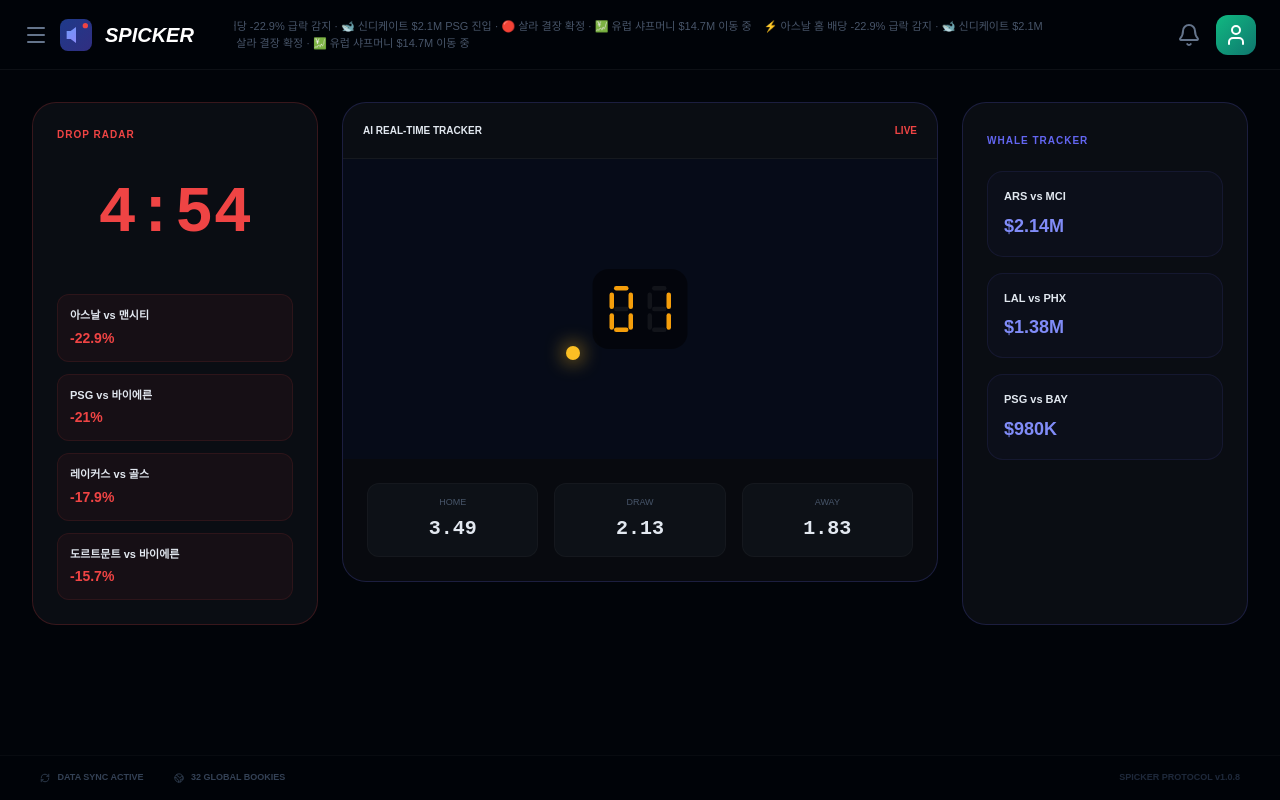
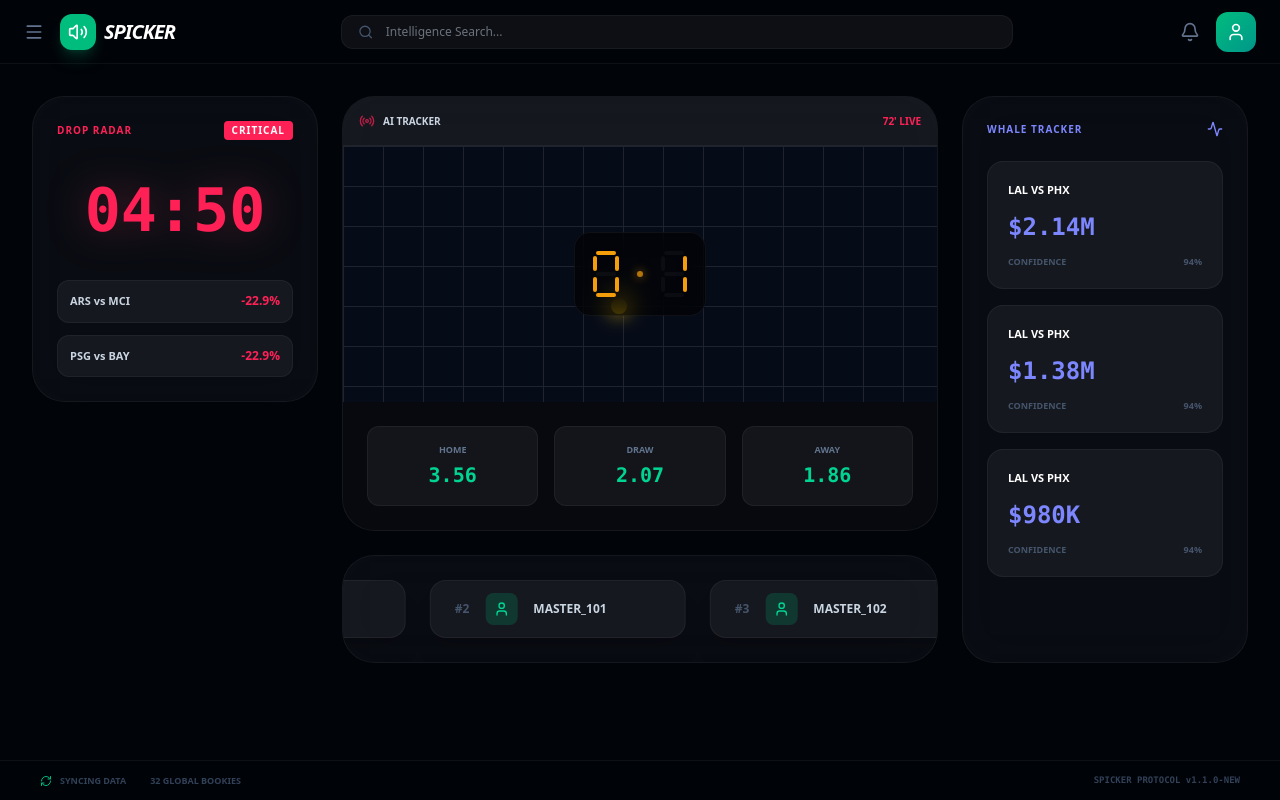
Before and after one commit to toygun0420/spicker, a Next.js app: page / in a window 1280 px wide. Built offline with nearby package versions, Linux system fonts and the light colour scheme.

Commit message:
Update: Next-gen Tailwind v4 optimized layout with Analog Scoreboard

```diff
--- a/app/page.tsx
+++ b/app/page.tsx
@@ -1,187 +1,141 @@
 'use client';
 
-import React, { useState, useEffect, useRef } from 'react';
-// 누락되었던 아이콘들을 임포트했습니다.
+import React, { useState, useEffect } from 'react';
 import {
-  Menu, Volume2, Bell, User, Radio, RefreshCw, Globe2, TrendingUp, Zap, Activity, PenTool, Search
+  Activity, Bell, ChevronRight, Crown, Globe2, Menu, Radio,
+  RefreshCw, Search, Timer, User, Volume2, Zap
 } from 'lucide-react';
 
-// ══════════════════════════════════════════════════
-// DATA
-// ══════════════════════════════════════════════════
-const BLOGGERS = Array.from({ length: 30 }, (_, i) => ({
-  id: i+1, rank: i+1,
-  name: ["ALPHA_7","SharpKing","WhaleHunter","OddsBreaker","DataPro","BetGenius","EdgeMaster","ProfitX","StatGod","TipLord","QuickEdge","ValueBet","MoneyLine","PickMaster","SharpEye","BetLogic","OddsHawk","TipKing","ProPick","WinRate"][i%20]+(i>=20?`_${i}`:""),
-  pts: 100000-i*1900, win: (81.3-i*0.9).toFixed(1),
-  grade: ["루키","실버","골드","플래티넘","다이아","마스터","그랜드마스터","크리스탈"][Math.min(Math.floor(i/4),7)],
-  gc: ["#64748b","#94a3b8","#fbbf24","#06b6d4","#6366f1","#8b5cf6","#ec4899","#00d4ff"][Math.min(Math.floor(i/4),7)],
-  streak: (i%8)+1, profit:`+${(120-i*2.5).toFixed(1)}%`,
-}));
+// --- [신버전 최적화: 아날로그 숫자 컴포넌트] ---
+const AnalogDigit = ({ n, color = "#f59e0b", size = 40 }: any) => {
+  const segs: any = {
+    top: [0,2,3,5,6,7,8,9], tl: [0,4,5,6,8,9], tr: [0,1,2,3,4,7,8,9],
+    mid: [2,3,4,5,6,8,9], bl: [0,2,6,8], br: [0,1,3,4,5,6,7,8,9], bot: [0,2,3,5,6,8,9]
+  };
+  const isActive = (s: string) => segs[s].includes(n);
+  const dim = "rgba(255,255,255,0.03)";
 
-const DROPS = [
-  {match:"아스날 vs 맨시티",before:2.40,after:1.85,pct:-22.9,league:"EPL",urgency:"CRITICAL"},
-  {match:"PSG vs 바이에른",before:3.10,after:2.45,pct:-21.0,league:"UCL",urgency:"HIGH"},
-  {match:"레이커스 vs 골스",before:2.80,after:2.30,pct:-17.9,league:"NBA",urgency:"HIGH"},
-  {match:"도르트문트 vs 바이에른",before:3.50,after:2.95,pct:-15.7,league:"분데스",urgency:"MEDIUM"},
-];
-
-const WHALES = [
-  {match:"ARS vs MCI",type:"SHARP",tag:"HOME",vol:"$2.14M",conf:94,delta:"+18.2%",books:["bet365","Pinnacle"]},
-  {match:"LAL vs PHX",type:"SYNDICATE",tag:"UNDER",vol:"$1.38M",conf:87,delta:"+12.7%",books:["Unibet","William"]},
-  {match:"PSG vs BAY",type:"SHARP",tag:"DRAW",vol:"$980K",conf:81,delta:"+9.4%",books:["bet365","Betfair"]},
-];
-
-const SHAREBET = [
-  {match:"리버풀 vs 맨시티",gap:"+13.1%",b1:{n:"bet365",v:2.10},b2:{n:"Unibet",v:1.92},profit:"보장 +4.2%",type:"SUPERBET",hot:true},
-  {match:"LAL vs PHO",gap:"+9.8%",b1:{n:"William",v:2.35},b2:{n:"Betfair",v:2.18},profit:"보장 +3.1%",type:"ARBI",hot:false},
-];
-
-const TICKER_TEXT = "⚡ 아스날 홈 배당 -22.9% 급락 감지  ·  🐋 신디케이트 $2.1M PSG 진입  ·  🔴 살라 결장 확정  ·  💹 유럽 샤프머니 $14.7M 이동 중";
-
-// ══════════════════════════════════════════════════
-// HOOKS
-// ══════════════════════════════════════════════════
-function useInterval(cb: any, ms: any) {
-  const r = useRef(cb);
-  useEffect(() => { r.current = cb; });
-  useEffect(() => { const id = setInterval(() => r.current(), ms); return () => clearInterval(id); }, [ms]);
-}
-
-// ══════════════════════════════════════════════════
-// COMPONENTS
-// ══════════════════════════════════════════════════
-function SpickerLogo({ size = 36 }) {
   return (
-    <svg width={size} height={size} viewBox="0 0 48 48" fill="none" xmlns="http://www.w3.org/2000/svg">
-      <defs>
-        <linearGradient id="lg1" x1="0" y1="0" x2="48" y2="48" gradientUnits="userSpaceOnUse">
-          <stop offset="0%" stopColor="#60a5fa"/><stop offset="50%" stopColor="#818cf8"/><stop offset="100%" stopColor="#a78bfa"/>
-        </linearGradient>
-        <linearGradient id="lg2" x1="0" y1="0" x2="48" y2="48" gradientUnits="userSpaceOnUse">
-          <stop offset="0%" stopColor="#1e3a8a"/><stop offset="100%" stopColor="#312e81"/>
-        </linearGradient>
-      </defs>
-      <rect width="48" height="48" rx="12" fill="url(#lg2)"/>
-      <path d="M10 18 L10 30 L16 30 L24 36 L24 12 L16 18 Z" fill="url(#lg1)"/>
-      <circle cx="38" cy="10" r="4" fill="#ef4444"/>
+    <svg width={size * 0.6} height={size} viewBox="0 0 30 50">
+      <rect x="5" y="2" width="20" height="4" rx="2" fill={isActive('top') ? color : dim} />
+      <rect x="2" y="7" width="4" height="15" rx="2" fill={isActive('tl') ? color : dim} />
+      <rect x="24" y="7" width="4" height="15" rx="2" fill={isActive('tr') ? color : dim} />
+      <rect x="5" y="23" width="20" height="4" rx="2" fill={isActive('mid') ? color : dim} />
+      <rect x="2" y="28" width="4" height="15" rx="2" fill={isActive('bl') ? color : dim} />
+      <rect x="24" y="28" width="4" height="15" rx="2" fill={isActive('br') ? color : dim} />
+      <rect x="5" y="44" width="20" height="4" rx="2" fill={isActive('bot') ? color : dim} />
     </svg>
   );
-}
+};
 
-function AnalogDigit({ n, color = "#f59e0b", size = 52 }: any) {
-  const s = size;
-  const w = s * 0.55, h = s;
-  const sw = s * 0.09, gap = s * 0.04;
-  const dim = "rgba(255,255,255,.06)";
-  const segs: any = {
-    top: { on: [0,2,3,5,6,7,8,9] }, tl: { on: [0,4,5,6,8,9] }, tr: { on: [0,1,2,3,4,7,8,9] },
-    mid: { on: [2,3,4,5,6,8,9] }, bl: { on: [0,2,6,8] }, br: { on: [0,1,3,4,5,6,7,8,9] }, bot: { on: [0,2,3,5,6,8,9] },
-  };
-  const active = (seg: any) => segs[seg].on.includes(n) ? color : dim;
-  return (
-    <svg width={w} height={h} viewBox={`0 0 ${w} ${h}`}>
-      <rect x={sw+gap} y={gap} width={w-2*(sw+gap)} height={sw} rx={sw/2} fill={active("top")} />
-      <rect x={gap} y={sw+gap*2} width={sw} height={h/2-sw-gap*2} rx={sw/2} fill={active("tl")} />
-      <rect x={w-sw-gap} y={sw+gap*2} width={sw} height={h/2-sw-gap*2} rx={sw/2} fill={active("tr")} />
-      <rect x={sw+gap} y={h/2-sw/2} width={w-2*(sw+gap)} height={sw} rx={sw/2} fill={active("mid")} />
-      <rect x={gap} y={h/2+sw/2+gap} width={sw} height={h/2-sw-gap*2} rx={sw/2} fill={active("bl")} />
-      <rect x={w-sw-gap} y={h/2+sw/2+gap} width={sw} height={h/2-sw-gap*2} rx={sw/2} fill={active("br")} />
-      <rect x={sw+gap} y={h-sw-gap} width={w-2*(sw+gap)} height={sw} rx={sw/2} fill={active("bot")} />
-    </svg>
-  );
-}
+export default function SpickerFinal() {
+  const [mounted, setMounted] = useState(false);
+  const [ballPos, setBallPos] = useState({ x: 50, y: 50 });
+  const [odds, setOdds] = useState({ h: 3.53, d: 2.06, a: 1.88 });
 
-// ══════════════════════════════════════════════════
-// MAIN APPLICATION
-// ══════════════════════════════════════════════════
-export default function App() {
-  const [mounted, setMounted] = useState(false);
-  const [timer, setTimer] = useState(299);
-  const [ballPos, setBallPos] = useState({ x: 48, y: 52 });
-  const [liveOdds, setLiveOdds] = useState({ home: 3.45, draw: 2.10, away: 1.85 });
-  const [sideOpen, setSideOpen] = useState(true);
-
-  useEffect(() => { setMounted(true); }, []);
-  useInterval(() => setTimer(t => t > 0 ? t - 1 : 299), 1000);
-  useInterval(() => {
-    setBallPos({ x: Math.random() * 64 + 18, y: Math.random() * 60 + 20 });
-    setLiveOdds(prev => ({
-      home: +Math.max(1.1, prev.home + (Math.random() * .14 - .07)).toFixed(2),
-      draw: +Math.max(1.1, prev.draw + (Math.random() * .08 - .04)).toFixed(2),
-      away: +Math.max(1.1, prev.away + (Math.random() * .12 - .06)).toFixed(2),
+  useEffect(() => {
+    setMounted(true);
+    const interval = setInterval(() => {
+      setBallPos({ x: Math.random() * 60 + 20, y: Math.random() * 40 + 30 });
+      setOdds(prev => ({
+        h: +(prev.h + (Math.random() * 0.1 - 0.05)).toFixed(2),
+        d: +(prev.d + (Math.random() * 0.04 - 0.02)).toFixed(2),
+        a: +(prev.a + (Math.random() * 0.1 - 0.05)).toFixed(2),
       }));
-  }, 2800);
+    }, 3000);
+    return () => clearInterval(interval);
+  }, []);
 
   if (!mounted) return null;
 
   return (
-    <div style={{ minHeight: "100vh", background: "#010409", color: "#e2e8f0", fontFamily: "sans-serif", overflowX: "hidden" }}>
-      <style>{`
-        @keyframes spk-ticker { 0% { transform: translateX(0); } 100% { transform: translateX(-50%); } }
-        .animate-ticker { display: flex; width: max-content; animation: spk-ticker 35s linear infinite; }
-      `}</style>
+    <div className="flex flex-col min-h-screen bg-[#010409] text-slate-300 font-sans overflow-hidden">
+      {/* 스타일 강제 주입: 신버전 충돌 방지 */}
+      <style dangerouslySetInnerHTML={{ __html: `
+        @keyframes ticker { 0% { transform: translateX(0); } 100% { transform: translateX(-50%); } }
+        .animate-ticker { display: flex; width: max-content; animation: ticker 35s linear infinite; }
+        .glass-effect { background: rgba(13, 17, 23, 0.7); backdrop-filter: blur(25px); border: 1px solid rgba(255,255,255,0.05); }
+      `}} />
 
-      {/* HEADER */}
-      <nav style={{ position: "sticky", top: 0, zIndex: 50, background: "rgba(1,4,9,.9)", backdropFilter: "blur(20px)", borderBottom: "1px solid rgba(255,255,255,.05)", height: "70px", display: "flex", alignItems: "center", justifyContent: "space-between", padding: "0 24px" }}>
-        <div style={{ display: "flex", alignItems: "center", gap: "12px" }}>
-          <Menu style={{ color: "#64748b", cursor: "pointer" }} onClick={() => setSideOpen(!sideOpen)} />
-          <div style={{ display: "flex", alignItems: "center", gap: "3px" }}>
-            <SpickerLogo size={32} />
-            <h1 style={{ fontSize: "20px", fontWeight: 900, color: "#fff", fontStyle: "italic", marginLeft: "10px" }}>SPICKER</h1>
+      {/* --- 고정 헤더 --- */}
+      <header className="h-16 flex items-center justify-between px-6 border-b border-white/5 bg-[#010409]/90 backdrop-blur-md sticky top-0 z-50">
+        <div className="flex items-center gap-4">
+          <Menu className="w-5 h-5 text-slate-500 cursor-pointer" />
+          <div className="flex items-center gap-2">
+            <div className="w-9 h-9 bg-emerald-500 rounded-xl flex items-center justify-center shadow-lg shadow-emerald-500/20"><Volume2 className="text-white w-5 h-5" /></div>
+            <h1 className="text-xl font-black italic tracking-tighter text-white">SPICKER</h1>
           </div>
         </div>
-        <div style={{ flex: 1, margin: "0 40px", overflow: "hidden", display: "flex", alignItems: "center" }}>
-          <span className="animate-ticker" style={{ fontSize: "11px", color: "#475569" }}>{TICKER_TEXT} &nbsp;&nbsp; {TICKER_TEXT}</span>
+        <div className="hidden md:flex flex-1 mx-10 max-w-2xl bg-white/5 rounded-xl border border-white/5 px-4 py-2 items-center gap-3">
+          <Search className="w-4 h-4 text-slate-600" />
+          <input type="text" placeholder="Intelligence Search..." className="bg-transparent border-none outline-none text-xs w-full" />
         </div>
-        <div style={{ display: "flex", alignItems: "center", gap: "15px" }}>
-          <Bell style={{ color: "#64748b" }} />
-          <div style={{ width: "40px", height: "40px", borderRadius: "12px", background: "linear-gradient(to bottom right, #10b981, #0f766e)", display: "flex", alignItems: "center", justifyContent: "center" }}>
-            <User style={{ color: "white", width: "24px" }} />
+        <div className="flex items-center gap-4">
+          <Bell className="w-5 h-5 text-slate-500" />
+          <div className="w-10 h-10 rounded-xl bg-gradient-to-br from-emerald-500 to-teal-600 flex items-center justify-center"><User className="text-white w-5 h-5" /></div>
         </div>
-        </div>
-      </nav>
+      </header>
 
-      {/* MAIN CONTENT */}
-      <main style={{ maxWidth: "1600px", margin: "0 auto", padding: "32px", display: "grid", gridTemplateColumns: "repeat(12, 1fr)", gap: "24px" }}>
+      {/* --- 메인 컨텐츠 영역: 스크롤 가능 --- */}
+      <main className="flex-1 overflow-y-auto p-4 md:p-8 space-y-6">
+        <div className="max-w-[1600px] mx-auto grid grid-cols-1 lg:grid-cols-12 gap-6">
 
           {/* LEFT: DROP RADAR */}
-        <aside style={{ gridColumn: "span 3" }}>
-          <div style={{ background: "rgba(13,17,23,0.8)", padding: "24px", borderRadius: "24px", border: "1px solid rgba(239,68,68,0.2)" }}>
-            <div style={{ display: "flex", justifyContent: "space-between", marginBottom: "24px" }}>
-              <span style={{ fontSize: "10px", fontWeight: 900, color: "#ef4444", letterSpacing: "1px" }}>DROP RADAR</span>
+          <div className="lg:col-span-3">
+            <div className="glass-effect p-6 rounded-[2rem] space-y-6">
+              <div className="flex justify-between items-center text-[10px] font-black text-rose-500 tracking-widest">
+                <span>DROP RADAR</span>
+                <span className="px-2 py-0.5 bg-rose-500 text-white rounded">CRITICAL</span>
               </div>
-            <div style={{ fontSize: "64px", fontWeight: 900, color: "#ef4444", textAlign: "center", marginBottom: "32px", fontFamily: "monospace" }}>
-              {Math.floor(timer / 60)}:{(timer % 60).toString().padStart(2, "0")}
-            </div>
-            <div style={{ display: "flex", flexDirection: "column", gap: "12px" }}>
-              {DROPS.map((d, i) => (
-                <div key={i} style={{ padding: "12px", background: "rgba(239,68,68,0.05)", borderRadius: "12px", border: "1px solid rgba(239,68,68,0.1)" }}>
-                  <div style={{ fontSize: "11px", fontWeight: 800 }}>{d.match}</div>
-                  <div style={{ fontSize: "14px", fontWeight: 900, color: "#ef4444", marginTop: "4px" }}>{d.pct}%</div>
+              <div className="text-6xl font-mono font-black text-rose-500 text-center py-4 drop-shadow-[0_0_20px_rgba(244,63,94,0.3)]">04:50</div>
+              <div className="space-y-3">
+                {['ARS vs MCI', 'PSG vs BAY'].map(match => (
+                  <div key={match} className="p-3 bg-white/5 rounded-xl border border-white/5 flex justify-between items-center">
+                    <span className="text-[11px] font-bold">{match}</span>
+                    <span className="text-rose-500 font-black text-xs">-22.9%</span>
                   </div>
                 ))}
               </div>
             </div>
-        </aside>
+          </div>
 
-        {/* CENTER: AI TRACKER */}
-        <div style={{ gridColumn: "span 6" }}>
-          <div style={{ background: "rgba(13,17,23,0.8)", borderRadius: "24px", border: "1px solid rgba(99,102,241,0.2)", overflow: "hidden" }}>
-            <div style={{ padding: "20px", borderBottom: "1px solid rgba(255,255,255,0.05)", display: "flex", justifyContent: "space-between" }}>
-              <span style={{ fontSize: "10px", fontWeight: 900 }}>AI REAL-TIME TRACKER</span>
-              <span style={{ color: "#ef4444", fontWeight: 900, fontSize: "10px" }}>LIVE</span>
+          {/* CENTER: AI ENGINE */}
+          <div className="lg:col-span-6 space-y-6">
+            <div className="glass-effect rounded-[2rem] overflow-hidden">
+              <div className="p-4 border-b border-white/5 flex justify-between items-center bg-white/5">
+                <div className="flex items-center gap-2"><Radio className="w-4 h-4 text-rose-500 animate-pulse" /><span className="text-[10px] font-black uppercase">AI Tracker</span></div>
+                <span className="text-[10px] text-rose-500 font-black">72' LIVE</span>
               </div>
-            <div style={{ height: "300px", position: "relative", background: "#060b18" }}>
-              <div style={{ position: "absolute", top: "50%", left: "50%", transform: "translate(-50%, -50%)", display: "flex", gap: "10px", background: "rgba(0,0,0,0.5)", padding: "15px", borderRadius: "16px" }}>
-                <AnalogDigit n={0} size={50} /><AnalogDigit n={1} size={50} />
+              <div className="h-64 bg-[#060b18] relative overflow-hidden">
+                {/* 경기장 격자 */}
+                <div className="absolute inset-0 opacity-10" style={{ backgroundImage: 'linear-gradient(white 1px, transparent 1px), linear-gradient(90deg, white 1px, transparent 1px)', backgroundSize: '40px 40px' }} />
+                {/* 아날로그 스코어보드 */}
+                <div className="absolute top-1/2 left-1/2 -translate-x-1/2 -translate-y-1/2 flex items-center gap-4 bg-black/60 p-4 rounded-2xl border border-white/5 z-10 backdrop-blur-md">
+                  <AnalogDigit n={0} size={50} />
+                  <div className="w-1.5 h-1.5 bg-[#f59e0b] rounded-full animate-pulse shadow-[0_0_10px_#f59e0b]" />
+                  <AnalogDigit n={1} size={50} />
                 </div>
-              <div style={{ position: "absolute", width: "14px", height: "14px", background: "#fbbf24", borderRadius: "50%", left: `${ballPos.x}%`, top: `${ballPos.y}%`, transition: "all 2.8s ease-in-out", boxShadow: "0 0 20px #fbbf24" }} />
+                {/* 매치볼 */}
+                <div className="absolute w-4 h-4 bg-yellow-400 rounded-full shadow-[0_0_20px_#facc15] transition-all duration-1000" style={{ left: `${ballPos.x}%`, top: `${ballPos.y}%` }} />
               </div>
-            <div style={{ padding: "24px", display: "grid", gridTemplateColumns: "repeat(3, 1fr)", gap: "16px", background: "rgba(0,0,0,0.2)" }}>
-              {Object.entries(liveOdds).map(([key, val]) => (
-                <div key={key} style={{ textAlign: "center", padding: "12px", background: "#0d1117", borderRadius: "12px", border: "1px solid rgba(255,255,255,0.03)" }}>
-                  <div style={{ fontSize: "9px", color: "#475569", marginBottom: "4px" }}>{key.toUpperCase()}</div>
-                  <div style={{ fontSize: "20px", fontWeight: 900, fontFamily: "monospace" }}>{val}</div>
+              <div className="p-6 grid grid-cols-3 gap-4 bg-black/20">
+                {['HOME', 'DRAW', 'AWAY'].map((l, i) => (
+                  <div key={l} className="bg-white/5 p-4 rounded-xl text-center border border-white/5">
+                    <div className="text-[9px] text-slate-500 font-black mb-1">{l}</div>
+                    <div className="text-xl font-mono font-black text-emerald-400">{i===0?odds.h:i===1?odds.d:odds.a}</div>
+                  </div>
+                ))}
+              </div>
+            </div>
+
+            {/* TICKER MARQUEE */}
+            <div className="glass-effect p-6 rounded-[2rem] overflow-hidden">
+              <div className="animate-ticker gap-6">
+                {Array.from({length: 10}).map((_, i) => (
+                  <div key={i} className="flex items-center gap-4 bg-white/5 px-6 py-3 rounded-2xl border border-white/5 w-64 shadow-xl">
+                    <span className="text-xs font-black text-slate-600">#{i+1}</span>
+                    <div className="w-8 h-8 rounded-lg bg-emerald-500/20 flex items-center justify-center"><User className="w-4 h-4 text-emerald-400" /></div>
+                    <div className="text-xs font-black">MASTER_{100+i}</div>
                   </div>
                 ))}
               </div>
@@ -189,28 +143,33 @@ export default function App() {
           </div>
 
           {/* RIGHT: WHALE TRACKER */}
-        <aside style={{ gridColumn: "span 3" }}>
-          <div style={{ background: "rgba(13,17,23,0.8)", padding: "24px", borderRadius: "24px", border: "1px solid rgba(99,102,241,0.2)", height: "100%" }}>
-            <span style={{ fontSize: "10px", fontWeight: 900, color: "#6366f1", letterSpacing: "1px" }}>WHALE TRACKER</span>
-            <div style={{ display: "flex", flexDirection: "column", gap: "16px", marginTop: "20px" }}>
-              {WHALES.map((w, i) => (
-                <div key={i} style={{ padding: "16px", background: "rgba(99,102,241,0.03)", borderRadius: "16px", border: "1px solid rgba(99,102,241,0.1)" }}>
-                  <div style={{ fontSize: "11px", fontWeight: 900 }}>{w.match}</div>
-                  <div style={{ fontSize: "18px", fontWeight: 900, color: "#818cf8", marginTop: "8px" }}>{w.vol}</div>
+          <div className="lg:col-span-3">
+            <div className="glass-effect p-6 rounded-[2rem] h-full space-y-6">
+              <div className="flex justify-between items-center text-[10px] font-black text-indigo-400 tracking-widest">
+                <span>WHALE TRACKER</span>
+                <Activity className="w-4 h-4" />
+              </div>
+              <div className="space-y-4">
+                {['$2.14M', '$1.38M', '$980K'].map((vol, i) => (
+                  <div key={i} className="p-5 bg-white/5 rounded-2xl border border-white/5 space-y-3">
+                    <div className="text-[11px] font-black text-white">LAL VS PHX</div>
+                    <div className="text-2xl font-mono font-black text-indigo-400">{vol}</div>
+                    <div className="flex justify-between text-[9px] text-slate-600 font-bold"><span>CONFIDENCE</span><span>94%</span></div>
                   </div>
                 ))}
               </div>
             </div>
-        </aside>
+          </div>
+        </div>
       </main>
 
-      {/* FOOTER */}
-      <footer style={{ position: "fixed", bottom: 0, width: "100%", height: "45px", background: "rgba(1,4,9,0.95)", borderTop: "1px solid rgba(255,255,255,0.03)", display: "flex", alignItems: "center", justifyContent: "space-between", padding: "0 40px", zIndex: 100 }}>
-        <div style={{ display: "flex", gap: "30px" }}>
-          <span style={{ fontSize: "9px", fontWeight: 900, color: "#334155" }}><RefreshCw style={{ width: "10px", marginRight: "5px", display: "inline" }} /> DATA SYNC ACTIVE</span>
-          <span style={{ fontSize: "9px", fontWeight: 900, color: "#334155" }}><Globe2 style={{ width: "10px", marginRight: "5px", display: "inline" }} /> 32 GLOBAL BOOKIES</span>
+      {/* --- 고정 푸터 --- */}
+      <footer className="h-10 border-t border-white/5 bg-[#010409]/95 flex items-center justify-between px-10 text-[9px] font-bold text-slate-700 z-50">
+        <div className="flex gap-6 items-center">
+          <span className="flex items-center gap-2"><RefreshCw className="w-3 h-3 text-emerald-500" /> SYNCING DATA</span>
+          <span>32 GLOBAL BOOKIES</span>
         </div>
-        <span style={{ fontSize: "9px", fontWeight: 900, color: "#1e293b" }}>SPICKER PROTOCOL v1.0.8</span>
+        <span className="font-mono">SPICKER PROTOCOL v1.1.0-NEW</span>
       </footer>
     </div>
   );
```
Lines whose indentation alone changed are shown as unchanged.
